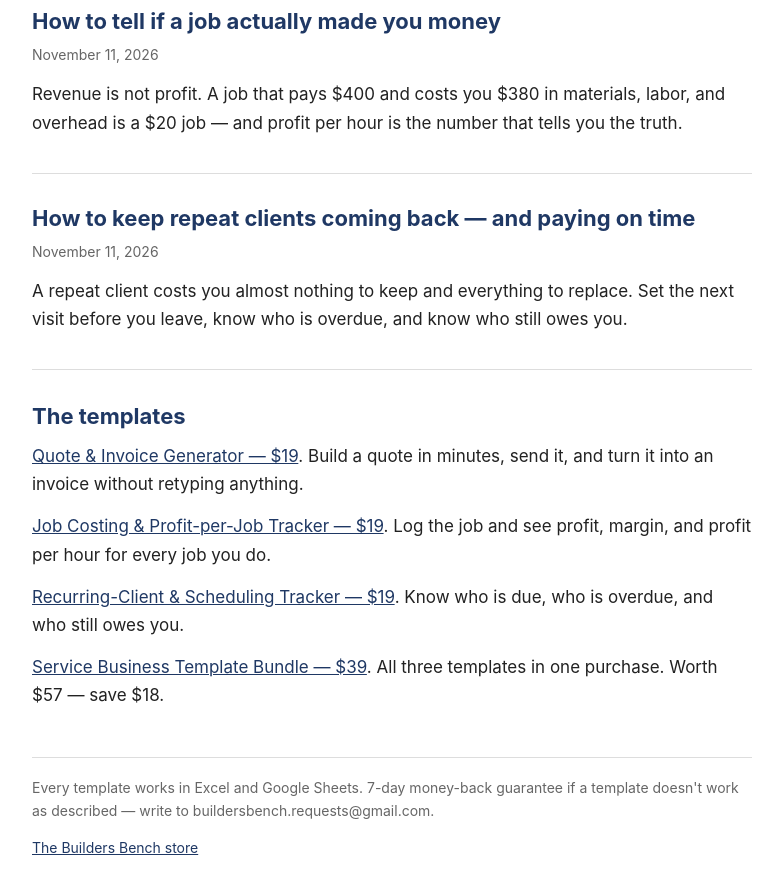
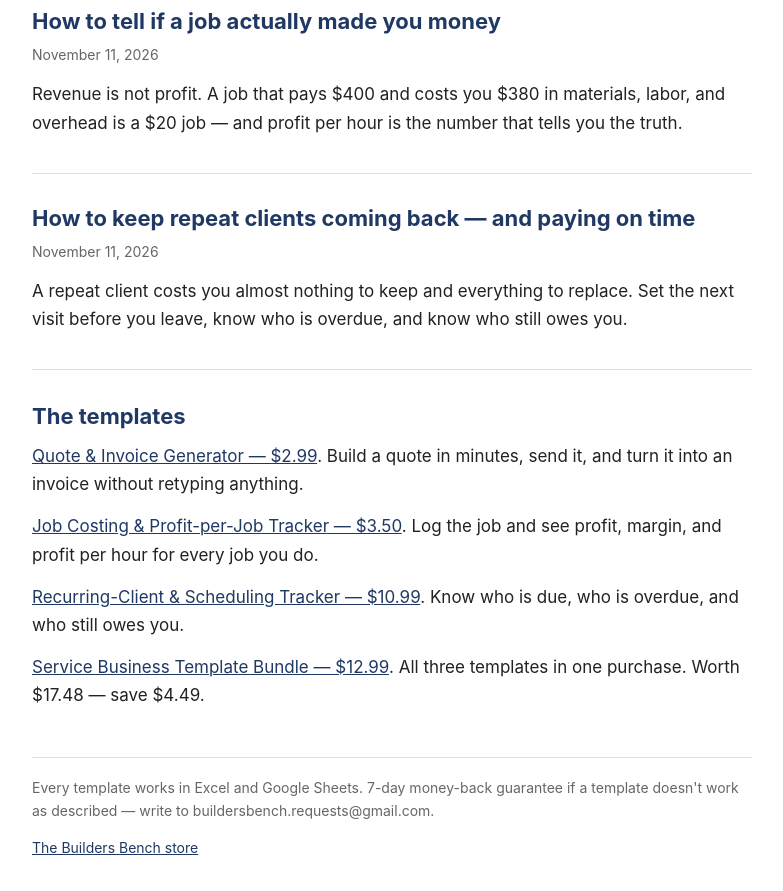
Before and after one commit to Buildersbench/Buildersbench.github.io, a plain HTML site: page index.html in a window 1280 px wide. Shown: the part 876-1767 px from the top of the page, without its empty margins (248-1031 px from the left). Drawn offline with Linux system fonts and the light colour scheme.

Commit message:
Update template prices to Nov 15 list prices

```diff
--- a/index.html
+++ b/index.html
@@ -42,10 +42,10 @@
 </ul>
 
 <h2>The templates</h2>
-<p><a href="https://payhip.com/b/L49OW">Quote &amp; Invoice Generator — $19</a>. Build a quote in minutes, send it, and turn it into an invoice without retyping anything.</p>
-<p><a href="https://payhip.com/b/H74LF">Job Costing &amp; Profit-per-Job Tracker — $19</a>. Log the job and see profit, margin, and profit per hour for every job you do.</p>
-<p><a href="https://payhip.com/b/KjDHO">Recurring-Client &amp; Scheduling Tracker — $19</a>. Know who is due, who is overdue, and who still owes you.</p>
-<p><a href="https://payhip.com/b/Kpwl4">Service Business Template Bundle — $39</a>. All three templates in one purchase. Worth $57 — save $18.</p>
+<p><a href="https://payhip.com/b/L49OW">Quote &amp; Invoice Generator — $2.99</a>. Build a quote in minutes, send it, and turn it into an invoice without retyping anything.</p>
+<p><a href="https://payhip.com/b/H74LF">Job Costing &amp; Profit-per-Job Tracker — $3.50</a>. Log the job and see profit, margin, and profit per hour for every job you do.</p>
+<p><a href="https://payhip.com/b/KjDHO">Recurring-Client &amp; Scheduling Tracker — $10.99</a>. Know who is due, who is overdue, and who still owes you.</p>
+<p><a href="https://payhip.com/b/Kpwl4">Service Business Template Bundle — $12.99</a>. All three templates in one purchase. Worth $17.48 — save $4.49.</p>
 
 <footer>
 <p>Every template works in Excel and Google Sheets. 7-day money-back guarantee if a template doesn't work as described — write to buildersbench.requests@gmail.com.</p>
```
Also changed, not shown: posts/keep-repeat-clients-coming-back.html (+1 -1 lines), posts/know-what-each-job-made-you.html (+1 -1 lines), posts/quote-a-cleaning-job-without-undercharging.html (+1 -1 lines).
